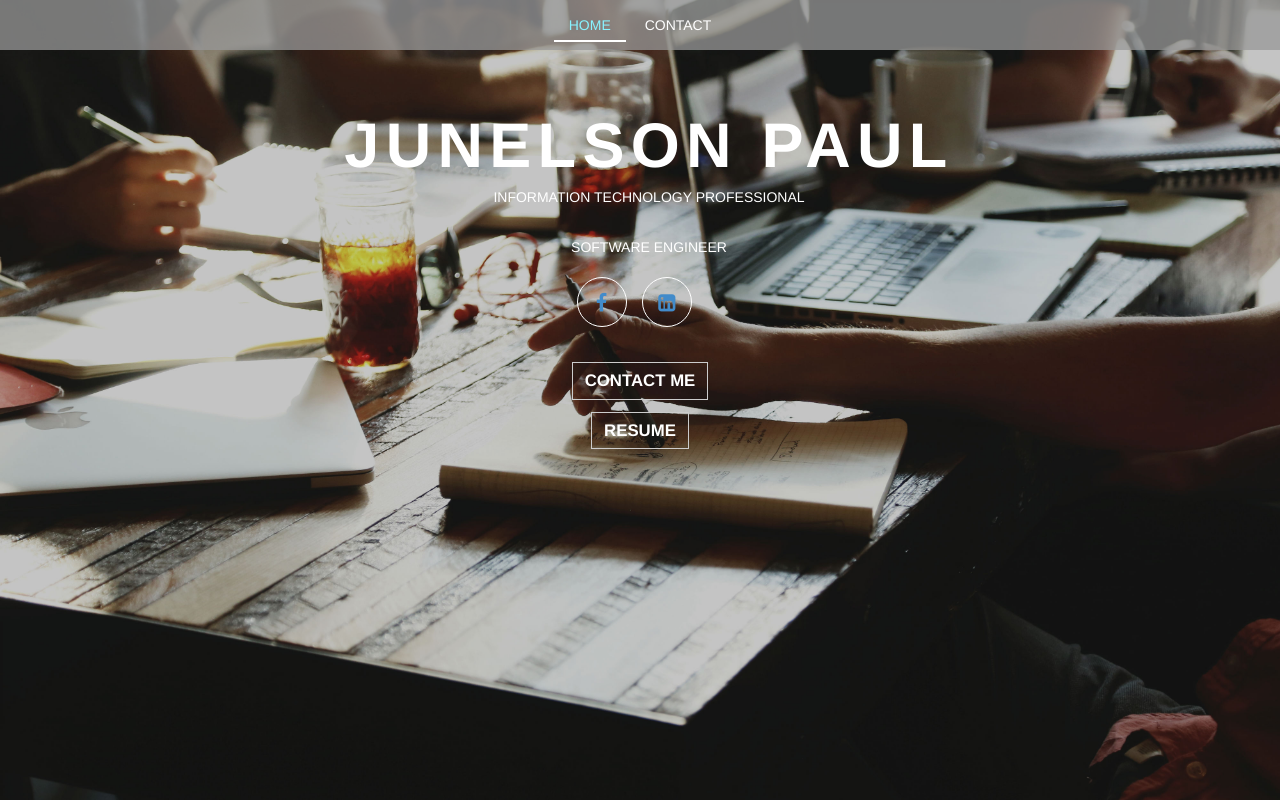
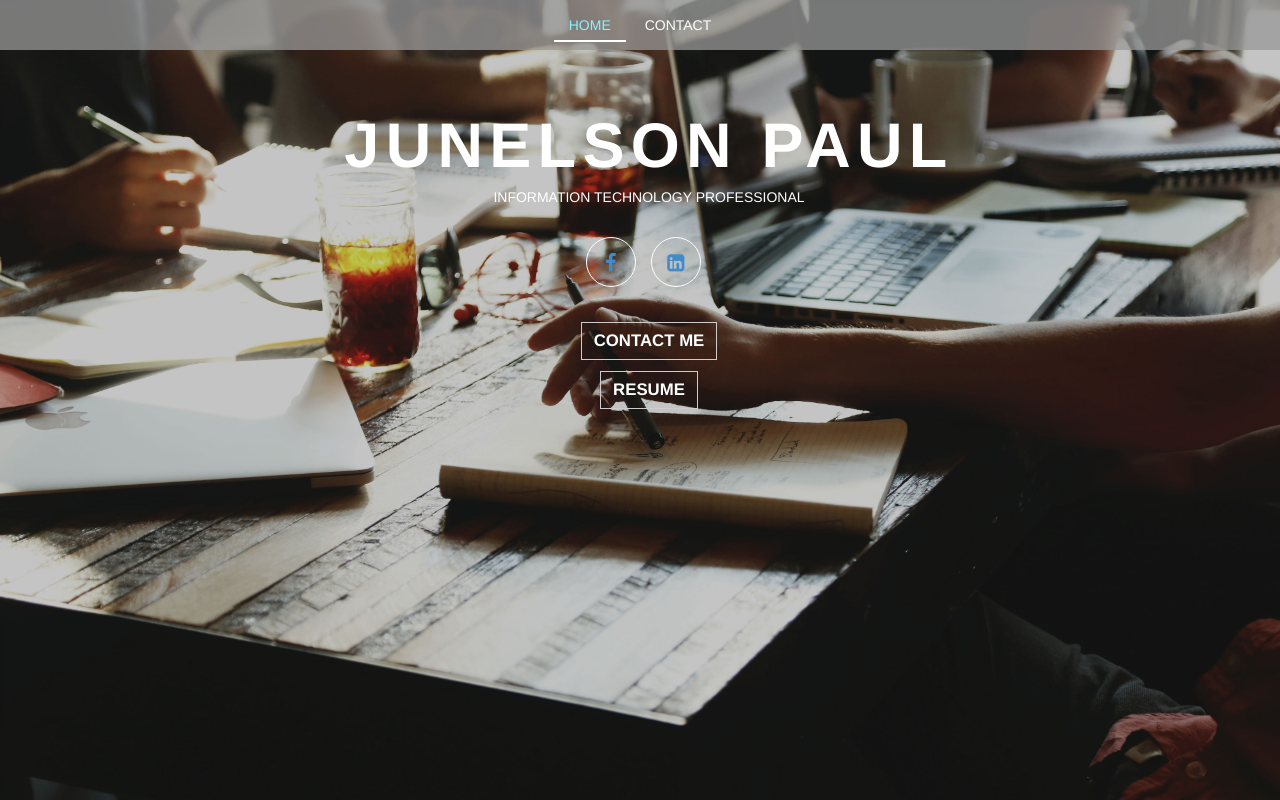
Before and after one commit to pauljunelson/nelson.github.io, a plain HTML site: page index.html in a window 1280 px wide. Shown: the top 800 px of the page. Drawn offline with nearby package versions, Linux system fonts and the light colour scheme.

Commit message:
Update index.html

```diff
--- a/index.html
+++ b/index.html
@@ -58,11 +58,7 @@
                 </div>
                 <div class="col-xs-12">
                     <p style="text-transform: uppercase;">Information Technology Professional</p><br />
-                </div>
-                <div class="col-xs-12">
-                    <p style="text-transform: uppercase;">Software Engineer</p>
-                </div>
-            </div>
+
         </div>
             <div class="social-icons">
                     <a href="https://www.facebook.com/junelson.paul" target="_blank" class="btn btn-round btn-clear btn-facebook"><i class="fa fa-facebook"></i></a>
```
